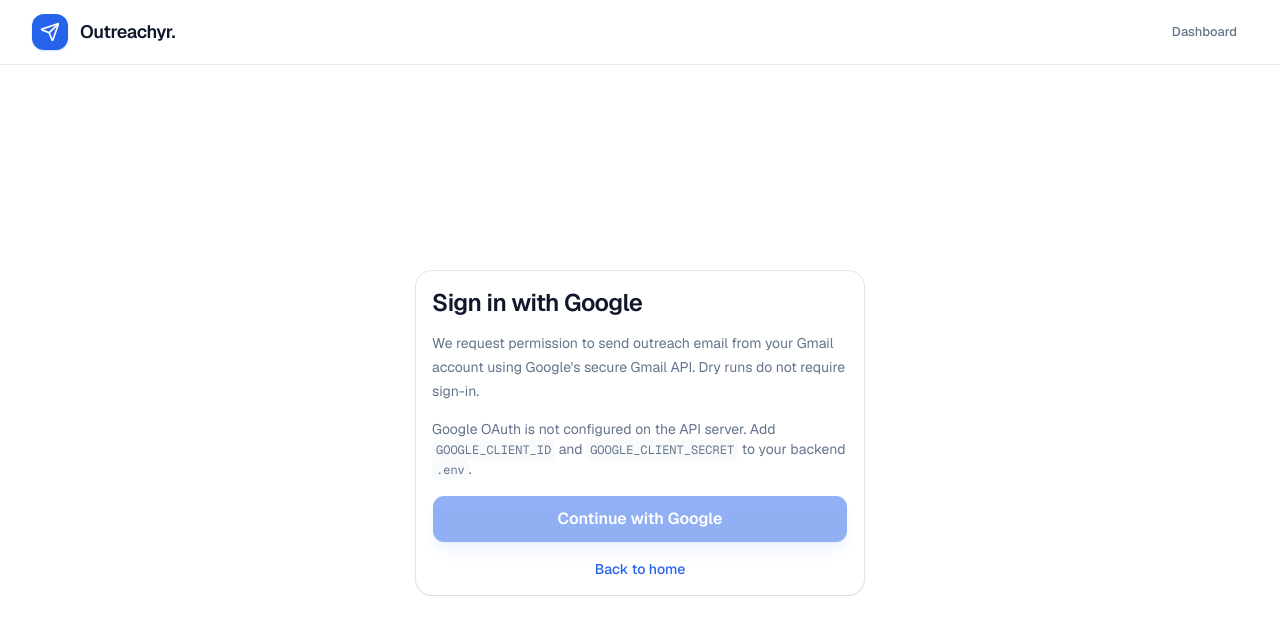
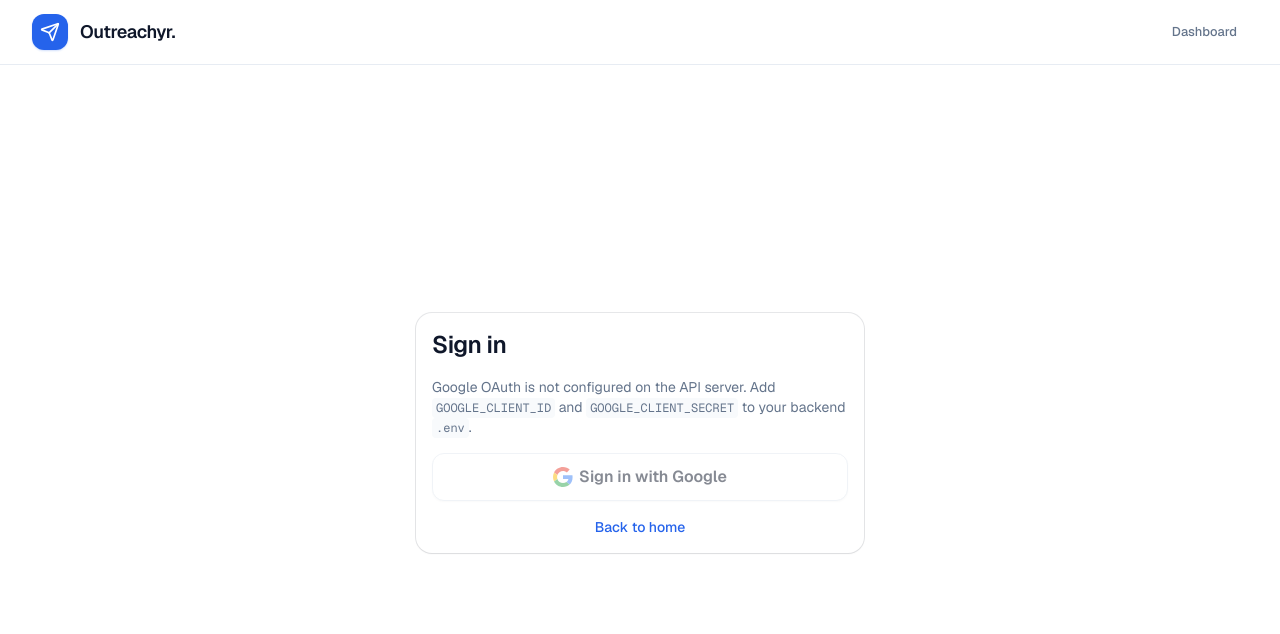
Before and after one commit to LGeoff31/Outreachyr, a Next.js app in the folder frontend/: page /login in a window 1280 px wide. Shown: the top 634 px of the page. Built offline with nearby package versions, Linux system fonts and the light colour scheme; no server answers.

Commit message:
refactor login UI and improve accessibility; add Google logo to sign-in button and update text labels

```diff
--- a/frontend/app/layout.tsx
+++ b/frontend/app/layout.tsx
@@ -24,7 +24,11 @@
   children: React.ReactNode;
 }>) {
   return (
-    <html lang="en" className={`${geist.variable} ${geistMono.variable}`}>
+    <html
+      lang="en"
+      className={`${geist.variable} ${geistMono.variable}`}
+      data-scroll-behavior="smooth"
+    >
       <body className="font-sans antialiased">
         <Header />
         <main>{children}</main>
--- a/frontend/app/login/page.tsx
+++ b/frontend/app/login/page.tsx
@@ -2,22 +2,40 @@
 
 import Link from "next/link";
 import { useRouter, useSearchParams } from "next/navigation";
-import { Suspense, useEffect, useState } from "react";
+import { Suspense, type SVGProps, useEffect, useState } from "react";
 
 import { Button } from "@/components/ui/button";
-import {
-  Card,
-  CardContent,
-  CardDescription,
-  CardHeader,
-  CardTitle,
-} from "@/components/ui/card";
+import { Card, CardContent, CardHeader, CardTitle } from "@/components/ui/card";
 
 type MeResponse = {
   authenticated?: boolean;
   oauth_required?: boolean;
   email?: string | null;
 };
+
+function GoogleLogo(props: SVGProps<SVGSVGElement>) {
+  return (
+    <svg viewBox="0 0 48 48" aria-hidden="true" focusable="false" {...props}>
+      <path
+        fill="#EA4335"
+        d="M24 9.5c3.54 0 6.71 1.22 9.21 3.6l6.85-6.85C35.9 2.38 30.47 0 24 0 14.62 0 6.51 5.38 2.56 13.22l7.98 6.19C12.43 13.72 17.74 9.5 24 9.5z"
+      />
+      <path
+        fill="#4285F4"
+        d="M46.98 24.55c0-1.57-.15-3.09-.38-4.55H24v9.02h12.94c-.58 2.96-2.26 5.48-4.78 7.18l7.73 6c4.51-4.18 7.09-10.36 7.09-17.65z"
+      />
+      <path
+        fill="#FBBC05"
+        d="M10.53 28.59c-.48-1.45-.76-2.99-.76-4.59s.27-3.14.76-4.59l-7.98-6.19C.92 16.46 0 20.12 0 24c0 3.88.92 7.54 2.56 10.78l7.97-6.19z"
+      />
+      <path
+        fill="#34A853"
+        d="M24 48c6.48 0 11.93-2.13 15.89-5.81l-7.73-6c-2.15 1.45-4.92 2.3-8.16 2.3-6.26 0-11.57-4.22-13.47-9.91l-7.98 6.19C6.51 42.62 14.62 48 24 48z"
+      />
+      <path fill="none" d="M0 0h48v48H0z" />
+    </svg>
+  );
+}
 
 function LoginInner() {
   const router = useRouter();
@@ -52,15 +70,10 @@
   return (
     <section className="flex min-h-[calc(100svh-4rem)] items-center justify-center bg-background px-4 py-10">
       <Card className="w-full max-w-md rounded-2xl shadow-sm">
-        <CardHeader className="space-y-2">
+        <CardHeader>
           <CardTitle className="text-2xl font-semibold tracking-tight">
-            Sign in with Google
+            Sign in
           </CardTitle>
-          <CardDescription className="leading-6">
-            We request permission to send outreach email from your Gmail account
-            using Google&apos;s secure Gmail API. Dry runs do not require
-            sign-in.
-          </CardDescription>
         </CardHeader>
         <CardContent className="flex flex-col gap-4">
           {errorMessage ? (
@@ -85,14 +98,22 @@
           ) : null}
           <Button
             type="button"
+            variant="outline"
             size="lg"
-            className="min-h-12 w-full rounded-xl text-base font-semibold shadow-lg shadow-primary/15"
+            className="min-h-12 w-full rounded-xl text-base font-semibold shadow-sm"
             disabled={oauthReady !== true}
             onClick={() => {
               window.location.href = "/api/auth/google/start";
             }}
           >
-            {oauthReady === null ? "Checking setup…" : "Continue with Google"}
+            {oauthReady === null ? (
+              "Checking setup..."
+            ) : (
+              <>
+                <GoogleLogo className="size-5" />
+                Sign in with Google
+              </>
+            )}
           </Button>
           <p className="text-center text-sm text-muted-foreground">
             <Link href="/" className="font-medium text-primary hover:underline">
--- a/frontend/components/HeaderAuth.tsx
+++ b/frontend/components/HeaderAuth.tsx
@@ -86,9 +86,12 @@
     return (
       <Link
         href="/login"
-        className="min-h-11 content-center text-sm font-medium text-muted-foreground transition hover:text-foreground"
+        className={cn(
+          buttonVariants({ variant: "default", size: "sm" }),
+          "min-h-10 rounded-xl px-4 shadow-sm shadow-primary/20"
+        )}
       >
-        Sign in with Google
+        Sign in
       </Link>
     );
   }
--- a/frontend/components/OutreachForm.tsx
+++ b/frontend/components/OutreachForm.tsx
@@ -141,7 +141,7 @@
           setErr(true);
           const authHint =
             res.status === 401 || data.auth_required
-              ? " Sign in with Google from the header or /login."
+              ? " Sign in from the header or /login."
               : "";
           setMessage(
             (data.error ?? "The campaign could not be prepared.") + authHint
```
